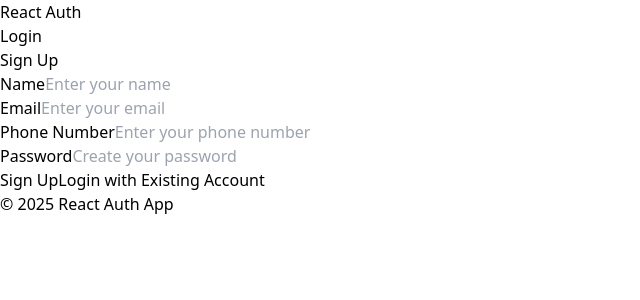
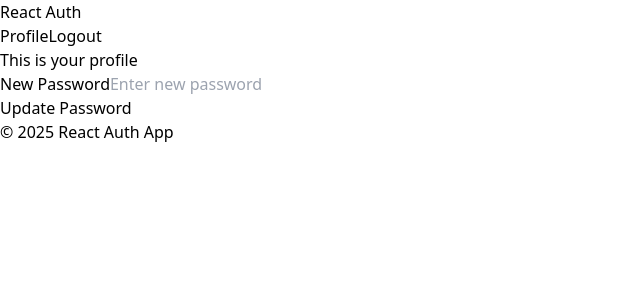
Before and after one commit to vipinbrd/React_Auth, a React (Vite) app in the folder react_auth/: page /profile in a window 1280 px wide. Before the commit this address led to /signup. Shown: the top 300 px of the page, without its empty margins (0-640 px from the left). Built offline with nearby package versions, Linux system fonts and the light colour scheme; sample sign-in values are in the browser's storage.

Commit message:
token stored in localstorage

```diff
--- a/react_auth/src/components/Login.jsx
+++ b/react_auth/src/components/Login.jsx
@@ -5,7 +5,7 @@ import { store } from "./store/AuthContext";
 export function Login() {
     const username = useRef();
     const password = useRef();
-  const{token,setToken}=useContext(store)
+    const { token, setToken } = useContext(store)
     console.log(token)
 
     async function loginHanlder(e) {
@@ -14,12 +14,14 @@ export function Login() {
             username: username.current.value,
             password: password.current.value,
         };
-    try{
-    const response= await axios.post("http://localhost:8888/authenticate",user)
+        try {
+            const response = await axios.post("http://localhost:8888/authenticate", user)
             console.log(response.data)
-    setToken({token:response.data.token})
-    alert("login succedd")}
-    catch(err){
+            setToken({ token: response.data.token })
+            localStorage.setItem("token",JSON.stringify(response.data.token))
+            alert("login succeed")
+        }
+        catch (err) {
             console.log(err.response.data)
             alert(err.response.data.message)
         }
--- a/react_auth/src/components/NavBar.jsx
+++ b/react_auth/src/components/NavBar.jsx
@@ -26,7 +26,8 @@ export function NavBar() {
         <NavLink to="/profile" className={navLinkClass}>
           Profile
         </NavLink>
-        <button onClick={()=>{setToken({})}} className="bg-white text-purple-600 font-semibold px-4 py-1 rounded hover:bg-purple-100 transition">
+        <button onClick={()=>{setToken({})
+       localStorage.removeItem("token")}} className="bg-white text-purple-600 font-semibold px-4 py-1 rounded hover:bg-purple-100 transition">
           Logout
         </button>
         </>)}
--- a/react_auth/src/components/store/AuthContext.jsx
+++ b/react_auth/src/components/store/AuthContext.jsx
@@ -2,7 +2,9 @@ import { createContext, useState } from "react";
 
 export const store=createContext()
 export function AuthContext({children}){
-  const [token,setToken]=useState({});
+   const storedToken=JSON.parse(localStorage.getItem("token"))||{}
+   console.log(storedToken)
+  const [token,setToken]=useState(storedToken);
 
 
   return <store.Provider value={{token,setToken}}>{children}</store.Provider>
```
Lines whose indentation alone changed are shown as unchanged.
